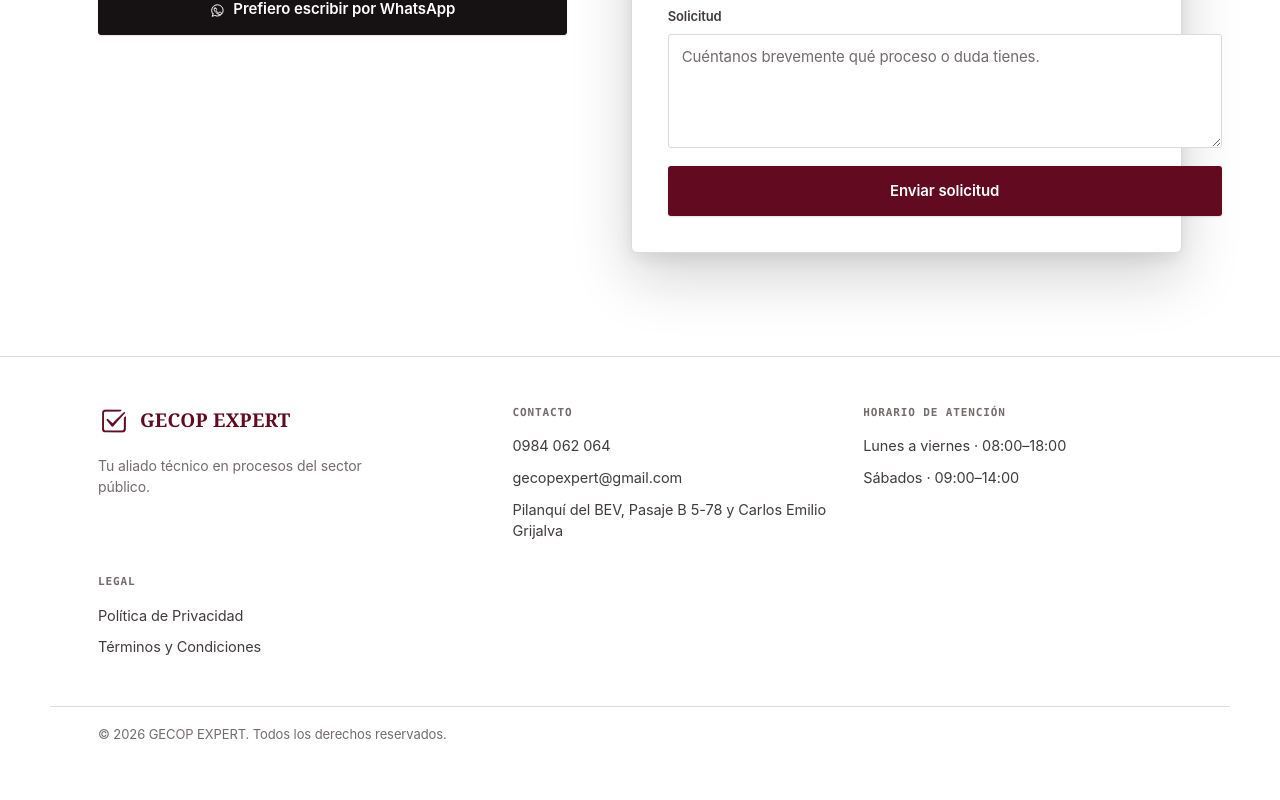
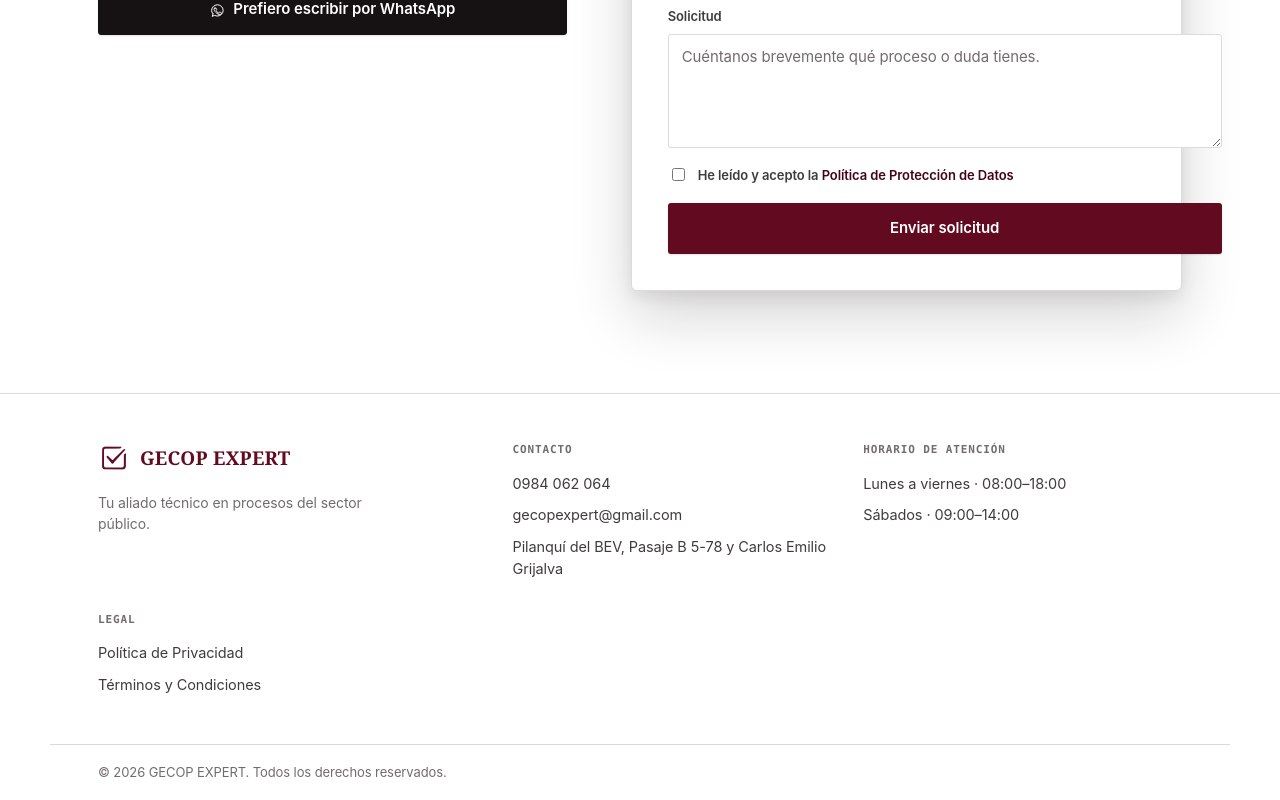
Before and after one commit to IONOS-HUB/geoexpert, a React (Vite) app: page / in a window 1280 px wide. Shown: the part 3981-4781 px from the top of the page. Before the commit the page ends 4744 px from the top, so only its background shows below. Built offline with nearby package versions, Linux system fonts and the light colour scheme; no server answers.

Commit message:
Enhance Privacy Policy details, add consent checkbox to Contact form, and include API key in form submission; update legal last updated date.

```diff
--- a/src/index.css
+++ b/src/index.css
@@ -804,6 +804,32 @@
     color: var(--ink-mute);
   }
 
+  .field-consent {
+    gap: 0;
+  }
+
+  .consent-label {
+    display: flex;
+    align-items: flex-start;
+    gap: 10px;
+    font-size: 13.5px;
+    font-weight: 400;
+    color: var(--ink-soft);
+    cursor: pointer;
+  }
+
+  .consent-label input[type='checkbox'] {
+    all: revert;
+    margin-top: 2px;
+    accent-color: var(--signal);
+    flex-shrink: 0;
+  }
+
+  .consent-label a {
+    color: var(--signal-dark);
+    font-weight: 600;
+  }
+
   .form-error {
     font-size: 13.5px;
     font-weight: 600;
--- a/src/lib/constants.ts
+++ b/src/lib/constants.ts
@@ -3,6 +3,7 @@ export const WHATSAPP_MESSAGE = 'Hola GECOP EXPERT, quisiera agendar una asesor
 export const WHATSAPP_HREF = `https://wa.me/${WHATSAPP_NUMBER}?text=${encodeURIComponent(WHATSAPP_MESSAGE)}`
 
 export const CONTACT_FORM_WEBHOOK_URL = 'https://n8n.ionoshub.net/webhook/form-gecopexpert'
+export const CONTACT_FORM_API_KEY = import.meta.env.VITE_CONTACT_FORM_API_KEY as string
 
 export const MATRIX_ROWS = [
   {
--- a/src/lib/legalCopy.ts
+++ b/src/lib/legalCopy.ts
@@ -1,4 +1,4 @@
-export const LEGAL_LAST_UPDATED = '10 de agosto de 2026'
+export const LEGAL_LAST_UPDATED = '13 de agosto de 2026'
 
 export const LEGAL_DISCLAIMER =
   'Este documento es una referencia general y no sustituye asesoría legal. Se recomienda revisión por un profesional legal antes de considerarse vinculante.'
--- a/src/pages/PrivacyPolicyPage.tsx
+++ b/src/pages/PrivacyPolicyPage.tsx
@@ -40,10 +40,21 @@ export function PrivacyPolicyPage() {
           para la finalidad descrita arriba.
         </p>
 
-        <h2>Conservación de datos</h2>
+        <h2>Tiempo de conservación de los datos personales</h2>
         <p>
-          Conservamos tus datos durante el tiempo necesario para gestionar tu solicitud y dar
-          seguimiento a tu proceso.
+          GECOP EXPERT conservará tus datos personales durante todo el tiempo en que exista una
+          relación contractual o de servicio activa contigo como cliente. Adicionalmente,
+          podremos conservar los datos necesarios para cumplir con obligaciones legales,
+          contables y tributarias establecidas por la normativa vigente, incluidos los plazos de
+          conservación de documentación exigidos por las autoridades competentes.
+        </p>
+        <p>
+          Podremos conservar tu nombre, teléfono y correo electrónico de forma indefinida para el
+          envío de comunicaciones e información sobre nuestros servicios, salvo que revoques tu
+          consentimiento en cualquier momento escribiéndonos a{' '}
+          <a href="mailto:gecopexpert@gmail.com">gecopexpert@gmail.com</a>. Una vez finalizada la
+          relación de servicio y cumplidos los plazos legales de conservación aplicables,
+          eliminaremos o anonimizaremos tus datos personales.
         </p>
 
         <h2>Comparación con terceros</h2>
--- a/src/pages/TermsPage.tsx
+++ b/src/pages/TermsPage.tsx
@@ -1,3 +1,4 @@
+import { Link } from 'react-router-dom'
 import { LEGAL_DISCLAIMER, LEGAL_LAST_UPDATED } from '../lib/legalCopy'
 
 export function TermsPage() {
@@ -29,6 +30,12 @@ export function TermsPage() {
           asesoría queda confirmada cuando GECOP EXPERT se contacta contigo por los canales
           indicados (teléfono, correo o WhatsApp).
         </p>
+        <p>
+          Para enviar el formulario es obligatorio aceptar nuestra{' '}
+          <Link to="/politica-de-privacidad">Política de Privacidad</Link>, donde se detalla qué
+          datos recopilamos, con qué finalidad los usamos y durante cuánto tiempo los
+          conservamos.
+        </p>
 
         <h2>Propiedad intelectual</h2>
         <p>
--- a/src/sections/Contact.tsx
+++ b/src/sections/Contact.tsx
@@ -1,6 +1,7 @@
 import { type FormEvent, useRef, useState } from 'react'
+import { Link } from 'react-router-dom'
 import { IconCheck, IconMail, IconPhone, IconPin, IconWhatsapp } from '../Icons'
-import { CONTACT_FORM_WEBHOOK_URL, WHATSAPP_HREF } from '../lib/constants'
+import { CONTACT_FORM_API_KEY, CONTACT_FORM_WEBHOOK_URL, WHATSAPP_HREF } from '../lib/constants'
 import { useScrollReveal } from '../lib/useScrollReveal'
 
 type FormStatus = 'idle' | 'submitting' | 'submitted'
@@ -13,6 +14,7 @@ export function Contact() {
   const nombreRef = useRef<HTMLInputElement>(null)
   const telefonoRef = useRef<HTMLInputElement>(null)
   const correoRef = useRef<HTMLInputElement>(null)
+  const consentRef = useRef<HTMLInputElement>(null)
   useScrollReveal(sectionRef, '.contact-intro, .contact-form-panel')
 
   async function handleSubmit(event: FormEvent<HTMLFormElement>) {
@@ -24,20 +26,28 @@ export function Contact() {
     const correo = String(data.get('correo') ?? '').trim()
     const ruc = String(data.get('ruc') ?? '').trim()
     const solicitud = String(data.get('solicitud') ?? '').trim()
+    const consentimiento = data.get('consentimiento') === 'on'
 
     const missing = new Set<string>()
     if (!nombre) missing.add('nombre')
     if (!telefono) missing.add('telefono')
     if (!correo) missing.add('correo')
+    if (!consentimiento) missing.add('consentimiento')
 
     if (missing.size > 0) {
       setInvalidFields(missing)
-      setError('Completa nombre, teléfono y correo para enviar tu solicitud.')
+      setError(
+        !nombre || !telefono || !correo
+          ? 'Completa nombre, teléfono y correo para enviar tu solicitud.'
+          : 'Debes aceptar la Política de Protección de Datos para continuar.',
+      )
       const firstInvalidRef = missing.has('nombre')
         ? nombreRef
         : missing.has('telefono')
           ? telefonoRef
-          : correoRef
+          : missing.has('correo')
+            ? correoRef
+            : consentRef
       firstInvalidRef.current?.focus()
       return
     }
@@ -49,7 +59,10 @@ export function Contact() {
     try {
       const response = await fetch(CONTACT_FORM_WEBHOOK_URL, {
         method: 'POST',
-        headers: { 'Content-Type': 'application/json' },
+        headers: {
+          'Content-Type': 'application/json',
+          'X-API-Key': CONTACT_FORM_API_KEY,
+        },
         body: JSON.stringify({ nombre, telefono, correo, ruc, solicitud }),
       })
 
@@ -168,6 +181,25 @@ export function Contact() {
                 />
               </div>
 
+              <div className="field field-consent">
+                <label htmlFor="consentimiento" className="consent-label">
+                  <input
+                    id="consentimiento"
+                    name="consentimiento"
+                    type="checkbox"
+                    ref={consentRef}
+                    aria-invalid={invalidFields.has('consentimiento') || undefined}
+                    aria-describedby={invalidFields.has('consentimiento') ? 'form-error' : undefined}
+                  />
+                  <span>
+                    He leído y acepto la{' '}
+                    <Link to="/politica-de-privacidad" target="_blank" rel="noreferrer">
+                      Política de Protección de Datos
+                    </Link>
+                  </span>
+                </label>
+              </div>
+
               {error && (
                 <p id="form-error" className="form-error" role="alert">
                   {error}
```
Also changed, not shown: 1 other file (tests, documents, lock files or other folders).
